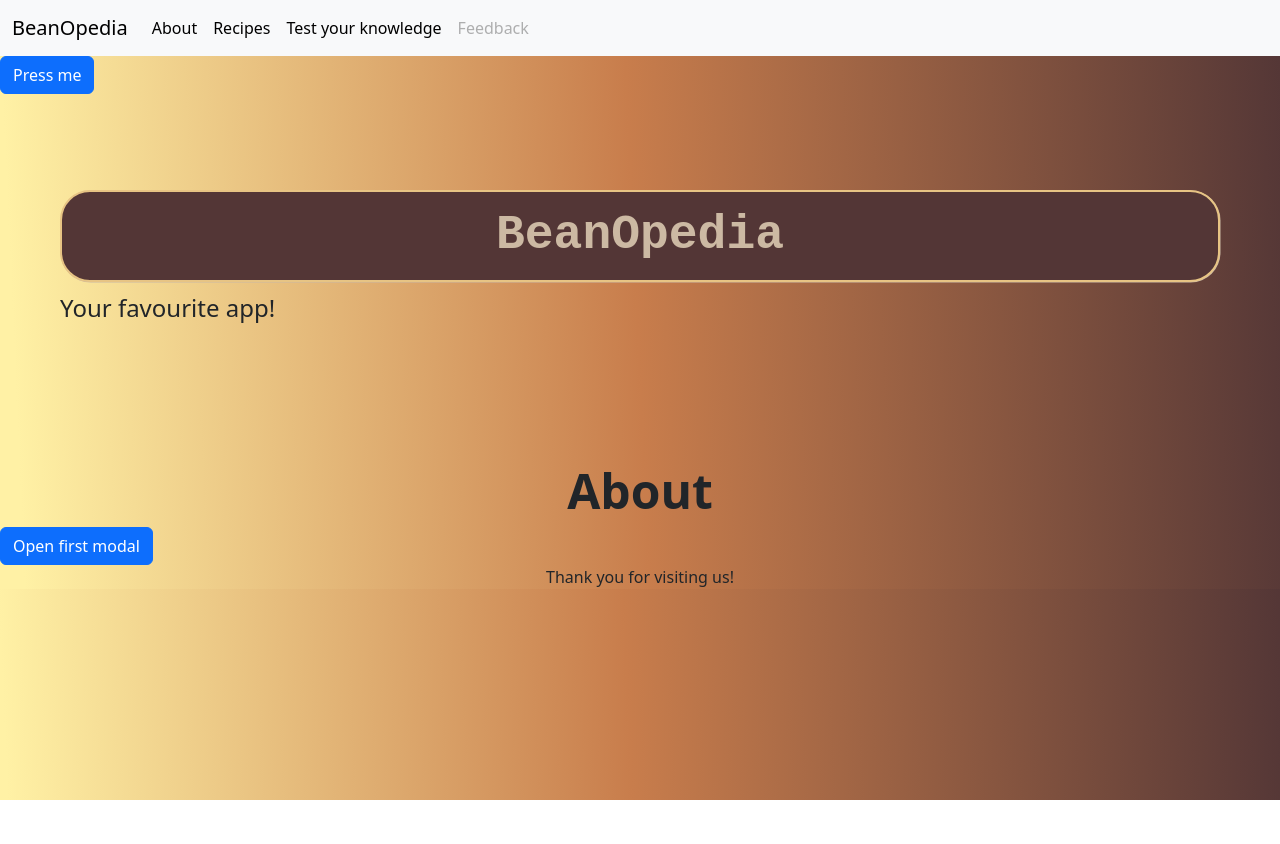
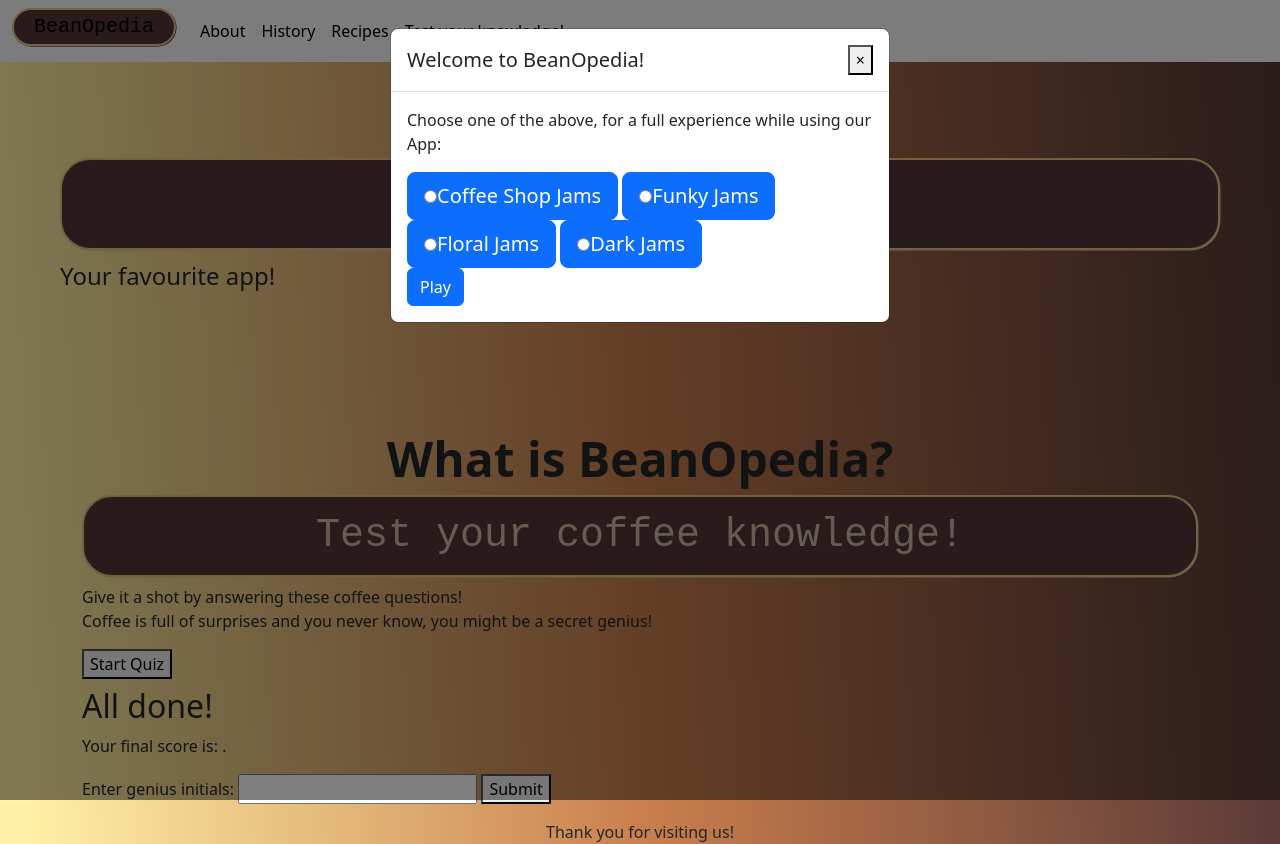
Before and after one commit to Raqueldelcastillo/beanOpedia, a plain HTML site: page index.html in a window 1280 px wide. Before the commit the page ends 800 px from the top, so only its background shows below. Drawn offline with nearby package versions, Linux system fonts and the light colour scheme.

Commit message:
html updates, modal function js

```diff
--- a/assets/script.js
+++ b/assets/script.js
@@ -0,0 +1,4 @@
+$(document).ready(function(){
+    // event.preventDefault();
+    $("#myModal").modal('show');
+});
--- a/index.html
+++ b/index.html
@@ -15,6 +15,7 @@
       integrity="sha384-C6RzsynM9kWDrMNeT87bh95OGNyZPhcTNXj1NW7RuBCsyN/o0jlpcV8Qyq46cDfL"
       crossorigin="anonymous"
     ></script>
+    <script src="https://code.jquery.com/jquery-3.5.1.min.js"></script>
     <link rel="stylesheet" href="./assets/style.css" />
   </head>
   <body>
@@ -26,7 +27,7 @@
   <!-- Bootstrap Navbar -->
   <nav class="navbar navbar-expand-lg bg-body-tertiary">
     <div class="container-fluid">
-      <a class="navbar-brand" href="#">BeanOpedia</a>
+      <h1 class="navbar-brand" href="#">BeanOpedia</h1>
       <button class="navbar-toggler" type="button" data-bs-toggle="collapse" data-bs-target="#navbarNav" aria-controls="navbarNav" aria-expanded="false" aria-label="Toggle navigation">
         <span class="navbar-toggler-icon"></span>
       </button>
@@ -36,13 +37,13 @@
             <a class="nav-link active" aria-current="page" href="#">About</a>
           </li>
           <li class="nav-item">
+            <a class="nav-link" href="#">History</a>
+          </li>
+          <li class="nav-item">
             <a class="nav-link" href="#">Recipes</a>
           </li>
           <li class="nav-item">
-            <a class="nav-link" href="#">Test your knowledge</a>
-          </li>
-          <li class="nav-item">
-            <a class="nav-link disabled" aria-disabled="true">Feedback</a>
+            <a class="nav-link" href="#">Test your knowledge!</a>
           </li>
         </ul>
       </div>
@@ -50,24 +51,29 @@
   </nav>
 <!-- Modal for welcome screen Bootstrap -->
   <!-- Button trigger modal -->
-<button type="button" class="btn btn-primary" data-bs-toggle="modal" data-bs-target="#staticBackdrop">
+<!-- <button type="button" class="btn btn-primary" data-bs-toggle="modal" data-bs-target="#staticBackdrop">
     Press me
-  </button>
+  </button> -->
 
   <!-- Modal -->
-  <div class="modal fade" id="staticBackdrop" data-bs-backdrop="static" data-bs-keyboard="false" tabindex="-1" aria-labelledby="staticBackdropLabel" aria-hidden="true">
+  <div id="myModal" class="modal fade">
     <div class="modal-dialog">
         <div class="modal-content">
             <div class="modal-header">
-          <h1 class="modal-title fs-5" id="staticBackdropLabel">Welcome!</h1>
-          <button type="button" class="btn-close" data-bs-dismiss="modal" aria-label="Close"></button>
+                <h5 class="modal-title">Welcome to BeanOpedia!</h5>
+                <button type="button" class="close" data-dismiss="modal">&times;</button>
             </div>
             <div class="modal-body">
-          ...
+				<p>Choose one of the above, for a full experience while using our App: </p>
+                <form>
+                  <div class="quiz" id="quiz" data-toggle="buttons">
+                    <label class="element-animation1 btn btn-lg btn-primary btn-block"><span class="btn-label"><i class="glyphicon glyphicon-chevron-right"></i></span> <input type="radio" name="q_answer" value="1">Coffee Shop Jams</label>
+                    <label class="element-animation2 btn btn-lg btn-primary btn-block"><span class="btn-label"><i class="glyphicon glyphicon-chevron-right"></i></span> <input type="radio" name="q_answer" value="2">Funky Jams</label>
+                    <label class="element-animation3 btn btn-lg btn-primary btn-block"><span class="btn-label"><i class="glyphicon glyphicon-chevron-right"></i></span> <input type="radio" name="q_answer" value="3">Floral Jams</label>
+                    <label class="element-animation4 btn btn-lg btn-primary btn-block"><span class="btn-label"><i class="glyphicon glyphicon-chevron-right"></i></span> <input type="radio" name="q_answer" value="4">Dark Jams</label>
                 </div>
-        <div class="modal-footer">
-          <button type="button" class="btn btn-secondary" data-bs-dismiss="modal">Close</button>
-          <button type="button" class="btn btn-primary">Understood</button>
+                    <button type="submit" class="btn btn-primary">Play</button>
+                </form>
             </div>
         </div>
     </div>
@@ -83,48 +89,39 @@
        <!-- about section/ Bootstrap-->
   <section class="about-me">
     <div class="container" id="about">
-      <h2 class="display-5 fw-bold text-center about-me">About</h2>
+      <h2 class="display-5 fw-bold text-center about-me">What is BeanOpedia?</h2>
     <div class="row info">
         <div class="col-sm-12">
         </div>
       </div>
     </div>
 
-<!--Modal for quiz Bootstrap-->
+<!--quiz Bootstrap-->
+<div class="container">
+<div class="wrapper">
+  <div id="start-screen" class="start">
+    <h1>Test your coffee knowledge!</h1>
+    <p>
+      Give it a shot by answering these coffee questions!
+      <br> Coffee is full of surprises and you never know, you might be a secret genius!
+    </p>
+    <button id="start">Start Quiz</button>
+  </div>
 
-<div class="modal fade" id="exampleModalToggle" aria-hidden="true" aria-labelledby="exampleModalToggleLabel" tabindex="-1">
-    <div class="modal-dialog modal-dialog-centered">
-      <div class="modal-content">
-        <div class="modal-header">
-          <h1 class="modal-title fs-5" id="exampleModalToggleLabel">1st question</h1>
-          <button type="button" class="btn-close" data-bs-dismiss="modal" aria-label="Close"></button>
+  <div id="questions" class="hide">
+    <h2 id="question-title"></h2>
+    <div id="choices" class="choices"></div>
   </div>
-        <div class="modal-body">
-          question
-        </div>
-        <div class="modal-footer">
-          <button class="btn btn-primary" data-bs-target="#exampleModalToggle2" data-bs-toggle="modal">2nd question</button>
+
+  <div id="end-screen" class="hide">
+    <h2>All done!</h2>
+    <p>Your final score is: <span id="final-score"></span>.</p>
+    <p>
+      Enter genius initials: <input type="text" id="initials" max="3" />
+      <button id="submit">Submit</button>
+    </p>
   </div>
 </div>
-    </div>
-  </div>
-  <div class="modal fade" id="exampleModalToggle2" aria-hidden="true" aria-labelledby="exampleModalToggleLabel2" tabindex="-1">
-    <div class="modal-dialog modal-dialog-centered">
-      <div class="modal-content">
-        <div class="modal-header">
-          <h1 class="modal-title fs-5" id="exampleModalToggleLabel2">2nd question</h1>
-          <button type="button" class="btn-close" data-bs-dismiss="modal" aria-label="Close"></button>
-        </div>
-        <div class="modal-body">
-          Hide this modal and show the first with the button below.
-        </div>
-        <div class="modal-footer">
-          <button class="btn btn-primary" data-bs-target="#exampleModalToggle" data-bs-toggle="modal">Back to first</button>
-        </div>
-      </div>
-    </div>
-  </div>
-  <button class="btn btn-primary" data-bs-target="#exampleModalToggle" data-bs-toggle="modal">Open first modal</button>
 
   <!-- footer Bootstrap -->
   <div class="container text-center footer">
@@ -155,4 +152,5 @@
       <a class="nav-link disabled" aria-disabled="true">Contact us</a>
     </li>
   </ul> -->
+  <script src="../beanOpedia/assets/script.js"></script>
 </html>
```
Lines whose indentation alone changed are shown as unchanged.
